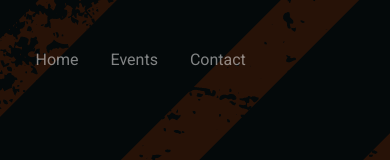
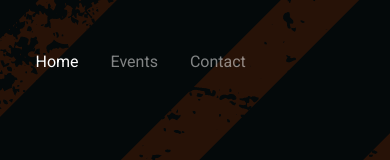
Before and after one commit to gabru-md/moksha, a React (Create React App) app: page / in a window 390 px wide. Shown: the top 160 px of the page. Built offline with nearby package versions, Linux system fonts and the light colour scheme.

Commit message:
Added style to active nav items

```diff
--- a/public/index.html
+++ b/public/index.html
@@ -33,14 +33,6 @@
       Learn how to configure a non-root public URL by running `npm run build`.
     -->
     <title>Moksha 2019</title>
-    <style>
-      body {
-        background-color: #000;
-      }
-      a:hover {
-        text-decoration: none;
-      }
-    </style>
   </head>
   <body>
     <noscript>You need to enable JavaScript to run this app.</noscript>
@@ -55,20 +47,5 @@
       To begin the development, run `npm start` or `yarn start`.
       To create a production bundle, use `npm run build` or `yarn build`.
     -->
-    <script
-      src="https://code.jquery.com/jquery-3.3.1.slim.min.js"
-      integrity="sha384-q8i/X+965DzO0rT7abK41JStQIAqVgRVzpbzo5smXKp4YfRvH+8abtTE1Pi6jizo"
-      crossorigin="anonymous"
-    ></script>
-    <script
-      src="https://cdnjs.cloudflare.com/ajax/libs/popper.js/1.14.7/umd/popper.min.js"
-      integrity="sha384-UO2eT0CpHqdSJQ6hJty5KVphtPhzWj9WO1clHTMGa3JDZwrnQq4sF86dIHNDz0W1"
-      crossorigin="anonymous"
-    ></script>
-    <script
-      src="https://stackpath.bootstrapcdn.com/bootstrap/4.3.1/js/bootstrap.min.js"
-      integrity="sha384-JjSmVgyd0p3pXB1rRibZUAYoIIy6OrQ6VrjIEaFf/nJGzIxFDsf4x0xIM+B07jRM"
-      crossorigin="anonymous"
-    ></script>
   </body>
 </html>
--- a/src/components/Navbar.css
+++ b/src/components/Navbar.css
@@ -18,23 +18,22 @@
 }
 
 .nav-item {
-    color: #ffffff80;
     padding: 0 1rem;
     font-family: 'Roboto', sans-serif;
 }
 
-.nav-item h5 {
+.nav-item a {
+    color: #ffffff80;
     font-size: 1.5rem;
     line-height: 1.2;
 }
 
 .nav-item:hover {
-    color: #fff;
     cursor: pointer;
 }
 
 @media screen and (max-width: 500px) {
-    .nav-item h5 {
+    .nav-item a {
         font-size: 1rem;
     }
 }
--- a/src/components/Navbar.js
+++ b/src/components/Navbar.js
@@ -1,5 +1,5 @@
 import React, { Component } from "react";
-import { Link } from "react-router-dom";
+import { NavLink } from "react-router-dom";
 import "./Navbar.css";
 
 class Navbar extends Component {
@@ -7,22 +7,22 @@ class Navbar extends Component {
     return (
       <nav className="navbar-moksha">
         <ul className="nav-list">
-          <Link to="/">
           <li className="nav-item">
-              <h5>Home</h5>
+            <NavLink exact to="/" activeStyle={{ color: "#fff" }}>
+              Home
+            </NavLink>
           </li>
-          </Link>
 
-          <Link to="/events">
           <li className="nav-item">
-              <h5>Events</h5>
+            <NavLink to="/events" activeStyle={{ color: "#fff" }}>
+              Events
+            </NavLink>
           </li>
-          </Link>
-          <Link to="/contact">
           <li className="nav-item">
-              <h5>Contact</h5>
+            <NavLink to="/contact" activeStyle={{ color: "#fff" }}>
+              Contact
+            </NavLink>
           </li>
-          </Link>
         </ul>
       </nav>
     );
--- a/src/index.css
+++ b/src/index.css
@@ -6,9 +6,14 @@ body {
     sans-serif;
   -webkit-font-smoothing: antialiased;
   -moz-osx-font-smoothing: grayscale;
+  background-color: #000;
 }
 
 code {
   font-family: source-code-pro, Menlo, Monaco, Consolas, "Courier New",
     monospace;
 }
+
+a:hover {
+  text-decoration: none;
+}
```
Also changed, not shown: src/logo.svg (deleted), 1 other file (tests, documents, lock files or other folders). Lines whose indentation alone changed are shown as unchanged.
